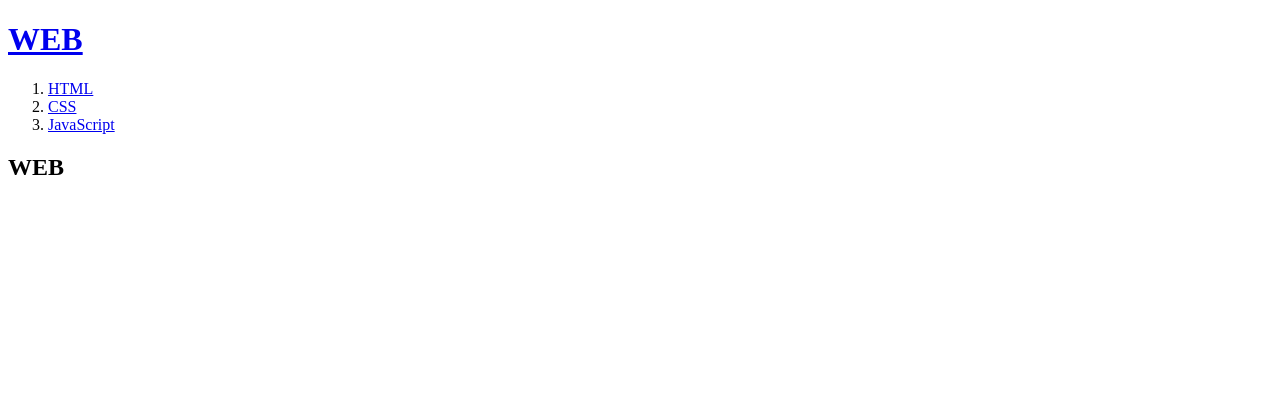
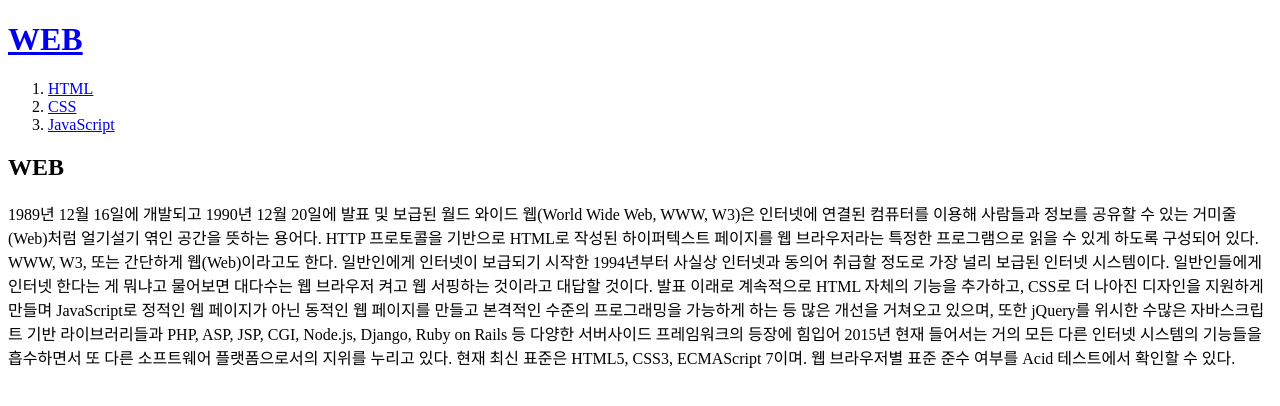
Before and after one commit to Mount19Lukaku9/web1, a plain HTML site: page index.html in a window 1280 px wide. Drawn offline with Linux system fonts and the light colour scheme.

Commit message:
Add files via upload

```diff
--- a/index.html
+++ b/index.html
@@ -14,7 +14,10 @@
         <li><a href="3.html">JavaScript</a></li>
     </ol>
     <h2>WEB</h2>
-    <p></p>
+    <p>1989년 12월 16일에 개발되고 1990년 12월 20일에 발표 및 보급된 월드 와이드 웹(World Wide Web, WWW, W3)은 인터넷에 연결된 컴퓨터를 이용해 사람들과 정보를 공유할 수 있는 거미줄(Web)처럼 얼기설기 엮인 공간을 뜻하는 용어다. HTTP 프로토콜을 기반으로 HTML로 작성된 하이퍼텍스트 페이지를 웹 브라우저라는 특정한 프로그램으로 읽을 수 있게 하도록 구성되어 있다. WWW, W3, 또는 간단하게 웹(Web)이라고도
+        한다. 일반인에게 인터넷이 보급되기 시작한 1994년부터 사실상 인터넷과 동의어 취급할 정도로 가장 널리 보급된 인터넷 시스템이다. 일반인들에게 인터넷 한다는 게 뭐냐고 물어보면 대다수는 웹 브라우저 켜고 웹 서핑하는 것이라고 대답할 것이다. 발표 이래로 계속적으로 HTML 자체의 기능을 추가하고, CSS로 더 나아진 디자인을 지원하게 만들며 JavaScript로 정적인 웹 페이지가 아닌 동적인 웹 페이지를 만들고 본격적인 수준의
+        프로그래밍을 가능하게 하는 등 많은 개선을 거쳐오고 있으며, 또한 jQuery를 위시한 수많은 자바스크립트 기반 라이브러리들과 PHP, ASP, JSP, CGI, Node.js, Django, Ruby on Rails 등 다양한 서버사이드 프레임워크의 등장에 힘입어 2015년 현재 들어서는 거의 모든 다른 인터넷 시스템의 기능들을 흡수하면서 또 다른 소프트웨어 플랫폼으로서의 지위를 누리고 있다. 현재 최신 표준은 HTML5, CSS3,
+        ECMAScript 7이며. 웹 브라우저별 표준 준수 여부를 Acid 테스트에서 확인할 수 있다.</p>
 </body>
 
 </html>
```
Also changed, not shown: 2.html (+2 -1 lines), 3.html (+4 -1 lines).
